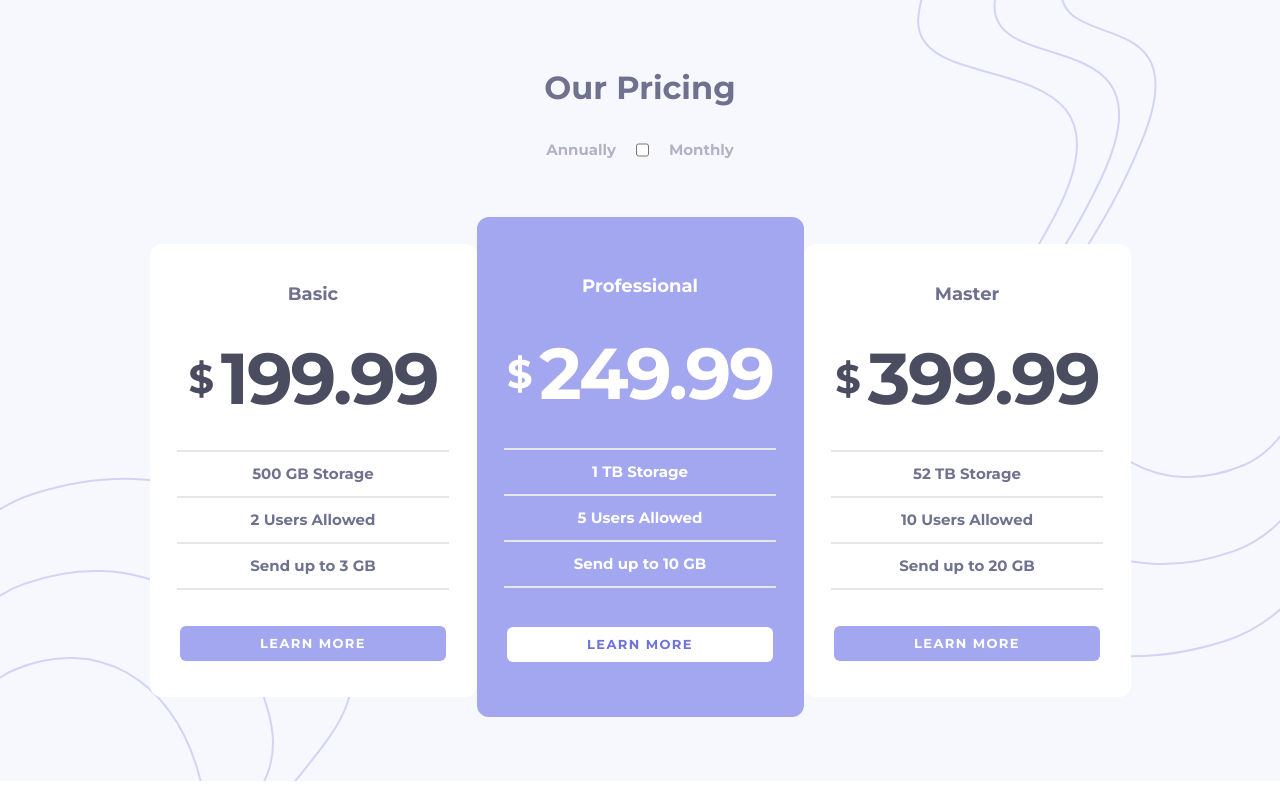
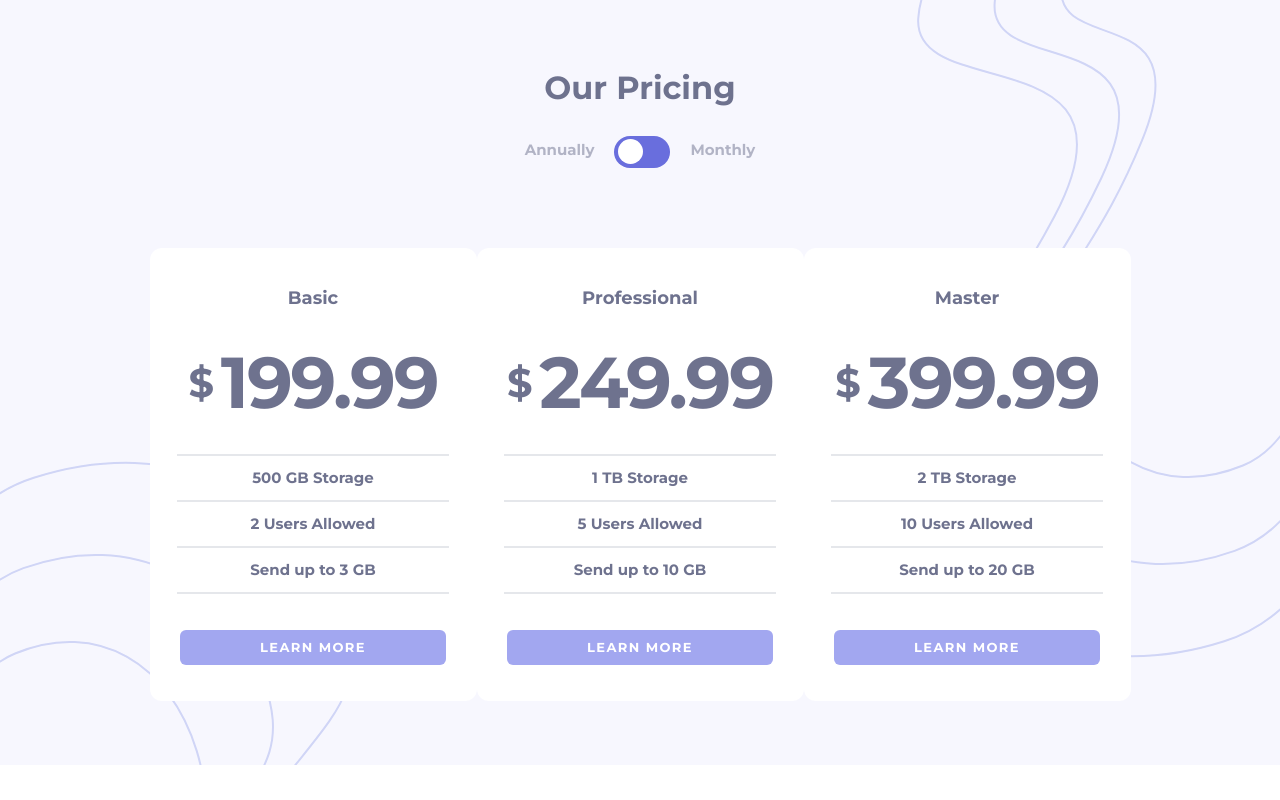
Before and after one commit to mehdias63/Pricing-component-with-toggle-master, a React (Vite) app: page / in a window 1280 px wide. Built offline with nearby package versions, Linux system fonts and the light colour scheme.

Commit message:
add toggle

```diff
--- a/src/App.jsx
+++ b/src/App.jsx
@@ -1,49 +1,76 @@
-import React from 'react'
+import { useState } from 'react'
 import Card from './components/Card'
 
-
+const data = [
+	{
+		text: 'Basic',
+		price: {
+			monthly: 19.99,
+			annually: 199.99,
+		},
+		hard: '500 GB',
+		user: '2',
+		bandwidth: '3',
+	},
+	{
+		text: 'Professional',
+		price: {
+			monthly: 24.99,
+			annually: 249.99,
+		},
+		hard: '1 TB',
+		user: '5',
+		bandwidth: '10',
+	},
+	{
+		text: 'Master',
+		price: {
+			monthly: 39.99,
+			annually: 399.99,
+		},
+		hard: '2 TB',
+		user: '10',
+		bandwidth: '20',
+	},
+]
 function App() {
-
+	const [toggle, setToggle] = useState(false)
 	return (
-    <main className='relative px-6 py-16 max-w-[90rem] flex flex-col items-center justify-center mx-auto bg-light-gray font-mont'>
-      <img src='/images/bg-bottom.svg' className='absolute bottom-0 left-0 z-0'/>
-      <img src='/images/bg-top.svg' className='absolute top-0 right-0 z-0'/>
-      <div className='md:mb-20 flex flex-col items-center'>
-        <p className='text-[2rem] font-bold text-dark-gray mb-6'>Our Pricing</p>
-        <div className='flex gap-5'>
-        <label className='lab'>Annually</label>
+		<main className="relative px-6 py-16 max-w-[90rem] flex flex-col items-center justify-center mx-auto bg-light-gray font-mont">
+			<img
+				src="/images/bg-bottom.svg"
+				className="absolute bottom-0 left-0 z-0"
+			/>
+			<img
+				src="/images/bg-top.svg"
+				className="absolute top-0 right-0 z-0"
+			/>
+			<div className="md:mb-20 flex flex-col items-center">
+				<p className="text-[2rem] font-bold text-dark-gray mb-6">
+					Our Pricing
+				</p>
+				<div className="flex gap-5">
+					<p className="lab">Annually</p>
+					<div onChange={() => setToggle(prevToggle => !prevToggle)}>
+						<label className="switch">
 							<input type="checkbox" />
-        <label className='lab'>Monthly</label>
+							<span className="slider round"></span>
+						</label>
+					</div>
+					<p className="lab">Monthly</p>
 				</div>
 			</div>
-      <div className='flex flex-col md:flex-row gap-6 md:gap-0 z-10'>
+			<div className="flex flex-col md:flex-row gap-6 md:gap-0 z-10">
+				{data.map(item => (
 					<Card
-      text="Basic"
-      title="199.99"
-      text1="500 GB Storage"
-      text2="2 Users Allowed"
-      text3="Send up to 3 GB"
-      color4="#4A4D60"
+						key={item.text}
+						text={item.text}
+						hard={item.hard}
+						user={item.user}
+						bandwidth={item.bandwidth}
+						price={toggle ? item.price.monthly : item.price.annually}
 					/>
-      <Card
-      text="Professional"
-      title="249.99"
-      text1="1 TB Storage"
-      text2="5 Users Allowed"
-      text3="Send up to 10 GB"
-      color="#A2A7F0"
-      color2="#FFFFFF"
-      color3="#6D72DE"
-      className="md:h-[31.25rem] md:mt-[-1.7rem] md:py-4"
-      />
-      <Card
-      text="Master"
-      title="399.99"
-      text1="52 TB Storage"
-      text2="10 Users Allowed"
-      text3="Send up to 20 GB"
-      color4="#4A4D60"
-      />
+				))}
 			</div>
 		</main>
 	)
--- a/src/components/Card.jsx
+++ b/src/components/Card.jsx
@@ -1,20 +1,49 @@
 import React from 'react'
 
-export default function Card({text,title,text1,text2,text3,color,color2,color3,color4,className}) {
-  return (
-    <div className={`w-[20.4375rem] h-[28.3125rem] bg-white flex flex-col justify-evenly items-center rounded-xl text-dark-gray ${className}`} style={{backgroundColor : color , color : color2}}>
-        <p className='text-lg leading-7 font-bold'>{text}</p>
-        <div className='flex items-center gap-2'>
-        <span className='text-[2.5rem] font-bold tracking-[-0.075rem]' style={{color : color4}}>$ </span>
-        <h2 className='text-7xl font-bold leading-[4.4375rem] tracking-[-0.135rem]' style={{color : color4}}>{title}</h2>
-        </div>
+export default function Card({
+	text,
+	price,
+	hard,
+	user,
+	bandwidth,
+	color,
+	color2,
+	color3,
+	color4,
+	className,
+}) {
+	return (
+		<div
+			className={`w-[20.4375rem] h-[28.3125rem] bg-white flex flex-col justify-evenly items-center rounded-xl text-dark-gray ${className}`}
+			style={{ backgroundColor: color, color: color2 }}
+		>
+			<p className="text-lg leading-7 font-bold">{text}</p>
+			<div className="flex items-center gap-2">
+				<span
+					className="text-[2.5rem] font-bold tracking-[-0.075rem]"
+					style={{ color: color4 }}
+				>
+					${' '}
+				</span>
+				<h2
+					className="text-7xl font-bold leading-[4.4375rem] tracking-[-0.135rem]"
+					style={{ color: color4 }}
+				>
+					{price}
+				</h2>
+			</div>
 
-        <div className='w-[17rem] text-center'>
-            <p className='bord'>{text1}</p>
-            <p className='bord'>{text2}</p>
-            <p className='bord bord2'>{text3}</p>
-        </div>
-        <button className='bg-light-purple text-white py-2 px-20 rounded-md text-[0.8125rem] font-bold tracking-[0.08706rem]' style={{backgroundColor : color2 , color : color3}}>LEARN MORE</button>
-    </div>
-  )
+			<div className="w-[17rem] text-center">
+				<p className="bord">{hard} Storage</p>
+				<p className="bord">{user} Users Allowed</p>
+				<p className="bord bord2">Send up to {bandwidth} GB</p>
+			</div>
+			<button
+				className="bg-light-purple text-white py-2 px-20 rounded-md text-[0.8125rem] font-bold tracking-[0.08706rem]"
+				style={{ backgroundColor: color2, color: color3 }}
+			>
+				LEARN MORE
+			</button>
+		</div>
+	)
 }
--- a/src/index.css
+++ b/src/index.css
@@ -14,3 +14,64 @@
 		@apply text-[0.9375rem] font-bold leading-7 opacity-50 text-dark-gray;
 	}
 }
+.switch {
+	position: relative;
+	display: inline-block;
+	width: 56px;
+	height: 32px;
+}
+
+/* Hide default HTML checkbox */
+.switch input {
+	opacity: 0;
+	width: 0;
+	height: 0;
+}
+
+/* The slider */
+.slider {
+	position: absolute;
+	cursor: pointer;
+	top: 0;
+	left: 0;
+	right: 0;
+	bottom: 0;
+	background-color: #696edd;
+	-webkit-transition: 0.4s;
+	transition: 0.4s;
+}
+
+.slider:before {
+	position: absolute;
+	content: '';
+	height: 25px;
+	width: 25px;
+	left: 4px;
+	bottom: 4px;
+	background-color: white;
+	-webkit-transition: 0.4s;
+	transition: 0.4s;
+}
+
+input:checked + .slider {
+	background-color: #a2a7f0;
+}
+
+input:focus + .slider {
+	box-shadow: 0 0 1px #a2a7f0;
+}
+
+input:checked + .slider:before {
+	-webkit-transform: translateX(26px);
+	-ms-transform: translateX(26px);
+	transform: translateX(26px);
+}
+
+/* Rounded sliders */
+.slider.round {
+	border-radius: 34px;
+}
+
+.slider.round:before {
+	border-radius: 50%;
+}
```
Lines whose indentation alone changed are shown as unchanged.
